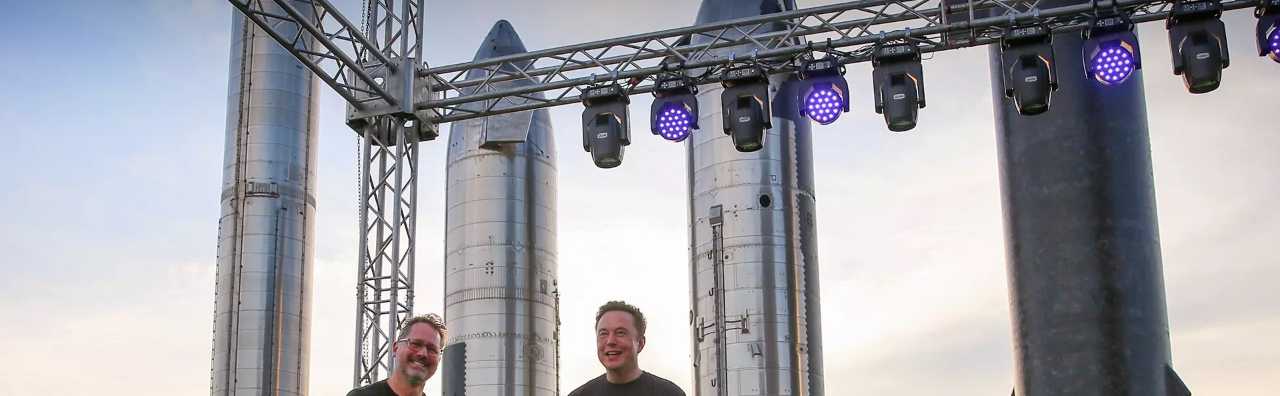
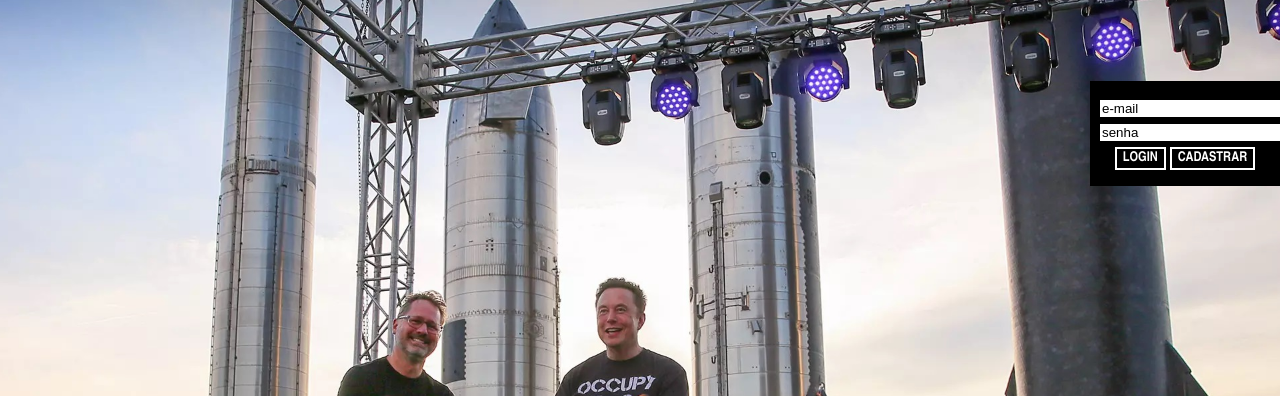
Before and after one commit to JaquelineSayuri/JaquelineSayuri.github.io, a plain HTML site: page index.html in a window 1280 px wide. Shown: the part 89-485 px from the top of the page. Drawn offline with Linux system fonts and the light colour scheme.

Commit message:
Update style.css

```diff
--- a/style.css
+++ b/style.css
@@ -16,7 +16,6 @@ body, html {
 	text-align: left;
 }
 
-<<<<<<< HEAD
 .area_login {
   position: fixed;
   top: 170px;
@@ -31,8 +30,6 @@ body, html {
   line-height: 1.5;
 }
 
-=======
->>>>>>> 869b4b9c45c9ce762d52b48925355778f7fa12b5
 .header_desktop a, .header_mobile a {
 	text-decoration: none;
 	text-transform: uppercase;
@@ -306,6 +303,4 @@ button:hover {
 	left: 700px;
 	border-color: transparent;
 	background-color: black;
-=======
->>>>>>> 869b4b9c45c9ce762d52b48925355778f7fa12b5
 }
```
